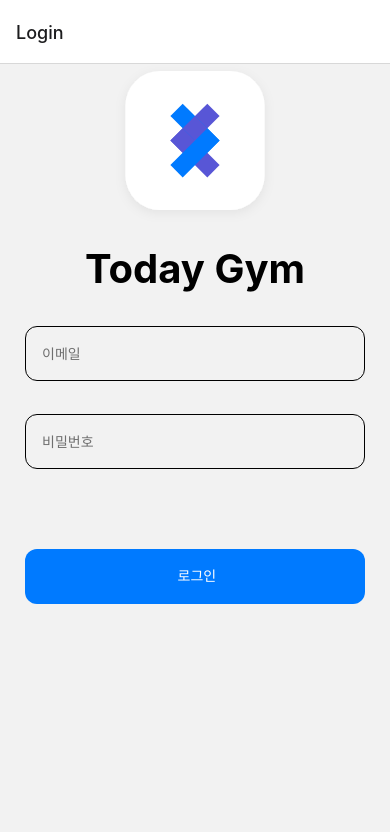
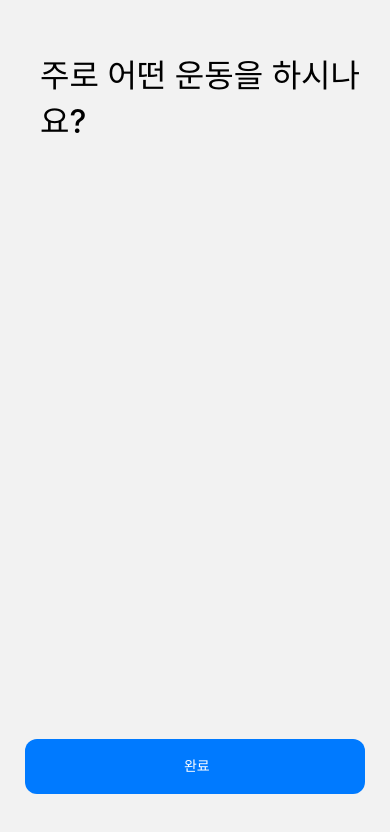
Before and after one commit to sagaesa/todaysgym-frontend, a React Native app: screen /SelectionScreen in a window 390 px wide. Shown: the top 832 px of the page. Built offline with nearby package versions, Linux system fonts and the light colour scheme.

Commit message:
Implement SelectItem

```diff
--- a/navigation/index.tsx
+++ b/navigation/index.tsx
@@ -8,7 +8,7 @@ import { createBottomTabNavigator } from "@react-navigation/bottom-tabs";
 import { NavigationContainer } from "@react-navigation/native";
 import { createNativeStackNavigator } from "@react-navigation/native-stack";
 import * as React from "react";
-import { ColorSchemeName, Pressable } from "react-native";
+import { Pressable } from "react-native";
 
 import Colors from "../constants/Colors";
 import useColorScheme from "../hooks/useColorScheme";
@@ -16,8 +16,8 @@ import { LoginScreen } from "../screens/LoginScreen";
 import TabOneScreen from "../screens/TabOneScreen";
 import TabTwoScreen from "../screens/TabTwoScreen";
 import { RootTabParamList, RootTabScreenProps } from "../types";
-import LinkingConfiguration from "./LinkingConfiguration";
 import { SelectionScreen } from "../screens/SelectionScreen";
+import { UserProps } from "../global/context/userContext";
 
 export default function Navigation({}: {}) {
   return (
@@ -32,12 +32,20 @@ export default function Navigation({}: {}) {
  * https://reactnavigation.org/docs/modal
  */
 const Stack = createNativeStackNavigator();
-
 function RootNavigator() {
   return (
-    <Stack.Navigator initialRouteName="Login">
-      <Stack.Screen name="Login" component={LoginScreen}></Stack.Screen>
-      <Stack.Screen name="Selection" component={SelectionScreen}></Stack.Screen>
+    <Stack.Navigator initialRouteName="LoginScreen">
+      <Stack.Screen
+        options={{ headerShown: false }}
+        name="LoginScreen"
+        component={LoginScreen}
+      ></Stack.Screen>
+
+      <Stack.Screen
+        options={{ headerShown: false }}
+        name="SelectionScreen"
+        component={SelectionScreen}
+      ></Stack.Screen>
     </Stack.Navigator>
   );
 }
--- a/package.json
+++ b/package.json
@@ -14,6 +14,7 @@
   },
   "dependencies": {
     "@expo/vector-icons": "^13.0.0",
+    "@expo/webpack-config": "^0.17.2",
     "@react-navigation/bottom-tabs": "^6.0.5",
     "@react-navigation/native": "^6.0.2",
     "@react-navigation/native-stack": "^6.1.0",
@@ -29,10 +30,10 @@
     "react": "18.1.0",
     "react-dom": "18.1.0",
     "react-native": "0.70.5",
+    "react-native-calendars": "^1.1292.0",
     "react-native-safe-area-context": "4.4.1",
     "react-native-screens": "~3.18.0",
-    "react-native-web": "~0.18.9",
-    "@expo/webpack-config": "^0.17.2"
+    "react-native-web": "~0.18.9"
   },
   "devDependencies": {
     "@babel/core": "^7.12.9",
--- a/screens/LoginScreen.tsx
+++ b/screens/LoginScreen.tsx
@@ -1,4 +1,4 @@
-import { StyleSheet } from "react-native";
+import { Dimensions, StyleSheet } from "react-native";
 import { View, Text, Image } from "react-native";
 import { Button } from "../components/atoms/Button";
 import { TextInput } from "../components/atoms/TextInput";
@@ -22,7 +22,11 @@ export const LoginScreen = () => {
   }, [id, pwd, setId, setPwd]);
 
   const handleSumbit = () => {
+    console.log("Login Succeed");
     dispatch({ ...user, id: id, password: pwd });
+    navigation.navigate("SelectionScreen", {
+      loginInfo: { id: id, password: pwd },
+    });
   };
 
   return (
@@ -66,6 +70,8 @@ const styles = StyleSheet.create({
     display: "flex",
     flexDirection: "column",
     alignItems: "center",
+    justifyContent: "center",
+    height: Dimensions.get("window").height,
   },
 
   logo: {
--- a/screens/SelectionScreen.tsx
+++ b/screens/SelectionScreen.tsx
@@ -2,15 +2,22 @@ import { StyleSheet } from "react-native";
 import { Dimensions } from "react-native";
 import { Button } from "../components/atoms/Button";
 import { View, Text } from "react-native";
+import { useEffect, useState } from "react";
+import { RootStackParamList } from "../types";
 
 export const SelectionScreen = () => {
+  const [submitAcitve, setSubmitActive] = useState<boolean>(true);
+  useEffect(() => {}, []);
+
   return (
     <View style={styles.container}>
-      <View>
+      <View style={styles.questionContainer}>
         <Text style={styles.question}>주로 어떤 운동을 하시나요?</Text>
       </View>
       <View></View>
-      <View></View>
+      <View>
+        <Button onClickHandler={() => {}} title="완료" disabled={true}></Button>
+      </View>
     </View>
   );
 };
@@ -21,9 +28,15 @@ const styles = StyleSheet.create({
     flexDirection: "column",
     height: Dimensions.get("window").height,
     justifyContent: "space-between",
-    padding: "50 40",
+    alignItems: "center",
+    padding: 50,
   },
 
+  questionContainer: {
+    position: "absolute",
+    top: 50,
+    left: 40,
+  },
   question: {
     fontSize: 32,
     fontWeight: "500",
```
Also changed, not shown: components/atoms/SelectionItem.tsx (added, +37 -0 lines), types.tsx (+16 -11 lines), components/moleculers/SelectionItem.tsx (deleted), components/moleculers/SelectionItemList.tsx (added), 1 other file (tests, documents, lock files or other folders).
